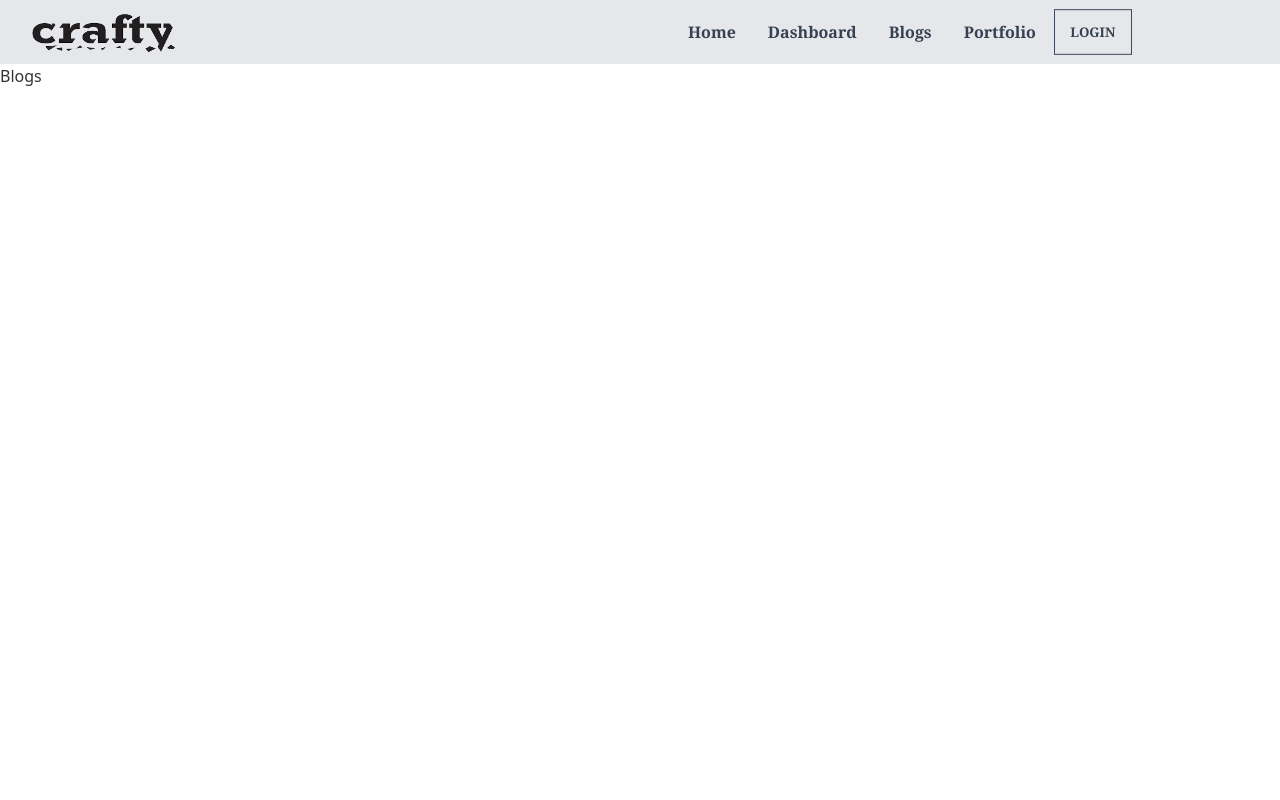
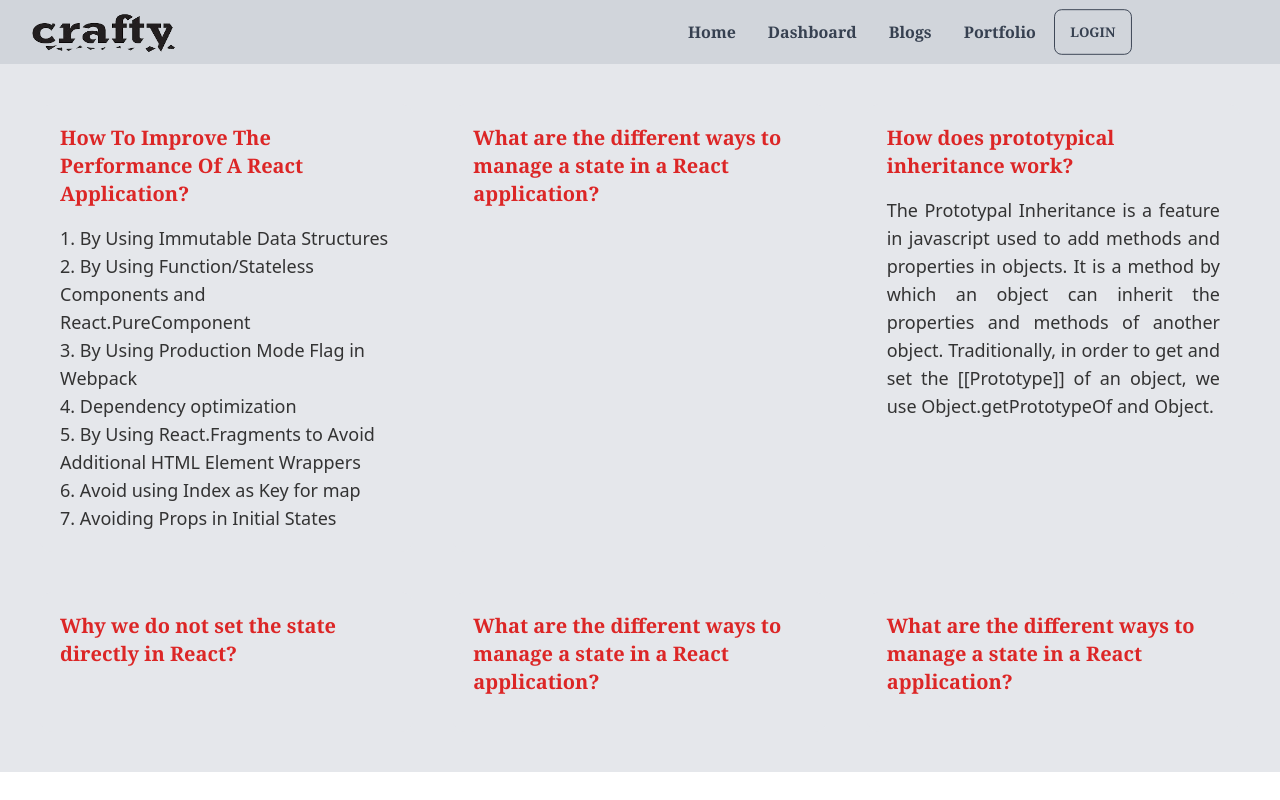
Before and after one commit to HossainRafi/crafty, a React (Create React App) app: page /blogs in a window 1280 px wide. Built offline with nearby package versions, Linux system fonts and the light colour scheme; no server answers.

Commit message:
product done

```diff
--- a/public/index.html
+++ b/public/index.html
@@ -24,7 +24,7 @@
       work correctly both with client-side routing and a non-root public URL.
       Learn how to configure a non-root public URL by running `npm run build`.
     -->
-    <title>React App</title>
+    <title>Crafty</title>
   </head>
   <body>
     <noscript>You need to enable JavaScript to run this app.</noscript>
--- a/src/App.js
+++ b/src/App.js
@@ -10,7 +10,7 @@ import Signup from './pages/Account/Signup';
 
 function App() {
   return (
-    <div>
+    <div className="bg-gray-200">
       <Navbar />
       <Routes>
         <Route path="/" element={<Home />} />
--- a/src/pages/Blogs/Blogs.js
+++ b/src/pages/Blogs/Blogs.js
@@ -1,11 +1,70 @@
-import React from 'react';
+import React from "react";
 
 const Blogs = () => {
-    return (
-        <div>
-            Blogs
-        </div>
-    );
+  return (
+    <div className="grid md:grid-cols-3 gap-10 py-10 px-10">
+      <div className="bg-gray-200 rounded-xl p-5">
+        <h2 className="text-xl font-serif font-bold text-red-600 mb-4">
+          How To Improve The Performance Of A React Application?
+        </h2>
+        <p className="text-lg">
+          1. By Using Immutable Data Structures <br />
+          2. By Using Function/Stateless Components and React.PureComponent
+          <br />
+          3. By Using Production Mode Flag in Webpack
+          <br />
+          4. Dependency optimization
+          <br />
+          5. By Using React.Fragments to Avoid Additional HTML Element Wrappers
+          <br />
+          6. Avoid using Index as Key for map
+          <br />
+          7. Avoiding Props in Initial States
+        </p>
+      </div>
+
+      <div className="bg-gray-200 rounded-xl p-5">
+        <h2 className="text-xl font-serif font-bold text-red-600 mb-4">
+          What are the different ways to manage a state in a React application?
+        </h2>
+        <p className="text-lg text-justify"></p>
+      </div>
+
+      <div className="bg-gray-200 rounded-xl p-5">
+        <h2 className="text-xl font-serif font-bold text-red-600 mb-4">
+          How does prototypical inheritance work?
+        </h2>
+        <p className="text-lg text-justify">
+          The Prototypal Inheritance is a feature in javascript used to add
+          methods and properties in objects. It is a method by which an object
+          can inherit the properties and methods of another object.
+          Traditionally, in order to get and set the [[Prototype]] of an object,
+          we use Object.getPrototypeOf and Object.
+        </p>
+      </div>
+
+      <div className="bg-gray-200 rounded-xl p-5">
+        <h2 className="text-xl font-serif font-bold text-red-600 mb-4">
+          Why we do not set the state directly in React?
+        </h2>
+        <p className="text-lg text-justify"></p>
+      </div>
+
+      <div className="bg-gray-200 rounded-xl p-5">
+        <h2 className="text-xl font-serif font-bold text-red-600 mb-4">
+          What are the different ways to manage a state in a React application?
+        </h2>
+        <p className="text-lg text-justify"></p>
+      </div>
+
+      <div className="bg-gray-200 rounded-xl p-5">
+        <h2 className="text-xl font-serif font-bold text-red-600 mb-4">
+          What are the different ways to manage a state in a React application?
+        </h2>
+        <p className="text-lg text-justify"></p>
+      </div>
+    </div>
+  );
 };
 
 export default Blogs;
--- a/src/pages/Home/Banner.js
+++ b/src/pages/Home/Banner.js
@@ -21,7 +21,7 @@ const settings = {
 
 const Carousel = () => {
   return (
-    <div className="px-7 bg-slate-300">
+    <div className="px-7">
       <Slider {...settings}>
         <div>
           <img src={img1} alt="" className="mx-auto w-full h-[320px]" />
--- a/src/pages/Home/Home.js
+++ b/src/pages/Home/Home.js
@@ -1,10 +1,13 @@
 import React from 'react';
 import Banner from "./Banner";
+import Product from './Product';
+import Products from './Products';
 
 const Home = () => {
     return (
       <div>
-        <Banner/>
+        <Banner />
+        <Products />
       </div>
     );
 };
--- /dev/null
+++ b/src/pages/Home/Product.js
@@ -0,0 +1,27 @@
+import React from 'react';
+
+const Product = ({product}) => {
+    const { name, img, minquantity, maxquantity, desc, price } = product;
+    return (
+      <div className="card bg-gray-50">
+        <figure className="px-5 pt-5">
+          <img
+            src={img}
+            alt=""
+            className="rounded-xl w-[230px] h-[190px]"
+          />
+        </figure>
+        <div className="card-body">
+          <h2 className="card-title text-2xl mx-auto font-bold">
+            {name}
+          </h2>
+          <p className="text-justify">{desc}</p>
+          <p className="text-justify font-bold">Available Product: {maxquantity}</p>
+          <p className="text-justify font-bold">Minimum Order: {minquantity}</p>
+          <p className="text-justify font-bold">Per Product Price: ${price}</p>
+        </div>
+      </div>
+    );
+};
+
+export default Product;
--- /dev/null
+++ b/src/pages/Home/Products.js
@@ -0,0 +1,28 @@
+import React, { useState } from "react";
+import Product from "./Product";
+import { useEffect } from "react";
+
+const Products = () => {
+  const [products, setProducts] = useState([]);
+  useEffect(() => {
+    fetch("fake.json")
+      .then((res) => res.json())
+      .then((data) => setProducts(data));
+  }, []);
+  return (
+    <div className="pt-24 pb-16">
+      <div className="text-center">
+        <h3 className="text-secondary text-3xl  font-bold uppercase">
+          Product List
+        </h3>
+      </div>
+      <div className="grid sm:grid-cols-1 md:grid-cols-2 lg:grid-cols-3 gap-10 py-10 px-10">
+        {products.map((product) => (
+          <Product key={product._id} product={product}></Product>
+        ))}
+      </div>
+    </div>
+  );
+};
+
+export default Products;
--- a/src/pages/Shared/Navbar.js
+++ b/src/pages/Shared/Navbar.js
@@ -24,12 +24,6 @@ const Navbar = () => {
       <li>
         <Link to="/portfolio">Portfolio</Link>
       </li>
-      {/* <li>
-        <Link to="/login">Login</Link>
-      </li>
-      <li>
-        <Link to="/signup">Signup</Link>
-      </li> */}
       <li>
         {user ? (
           <button className="btn btn-outline" onClick={logout}>
@@ -41,10 +35,11 @@ const Navbar = () => {
           </Link>
         )}
       </li>
+      <li>{user?.uid ? <p>{user.displayName}</p> : ""}</li>
     </>
   );
   return (
-    <div className="navbar bg-gray-200">
+    <div className="navbar bg-gray-300">
       <div className="navbar-start px-5">
         <div className="dropdown">
           <label tabIndex="0" className="btn btn-ghost lg:hidden">
```
Also changed, not shown: public/fake.json (added, +56 -0 lines).
